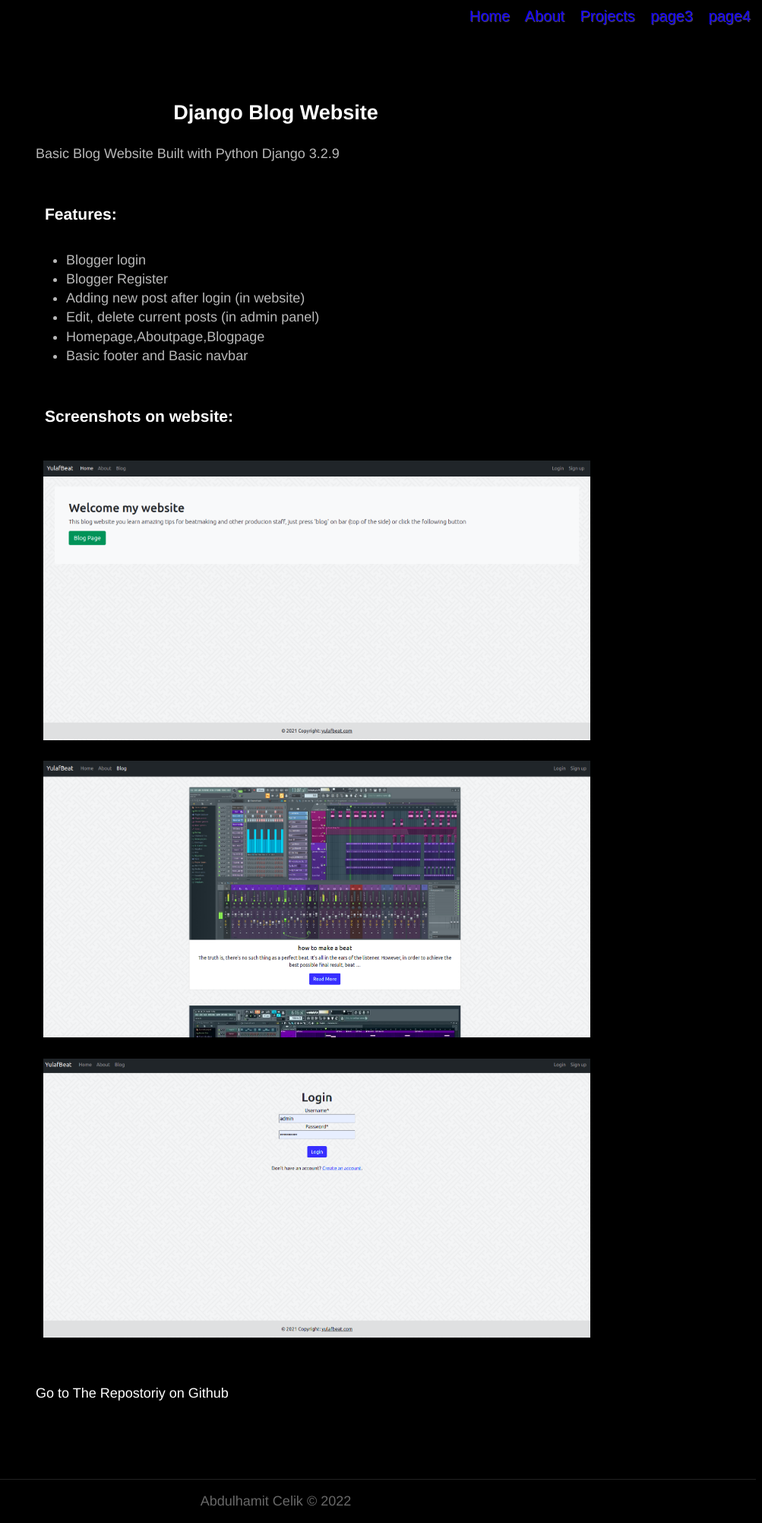
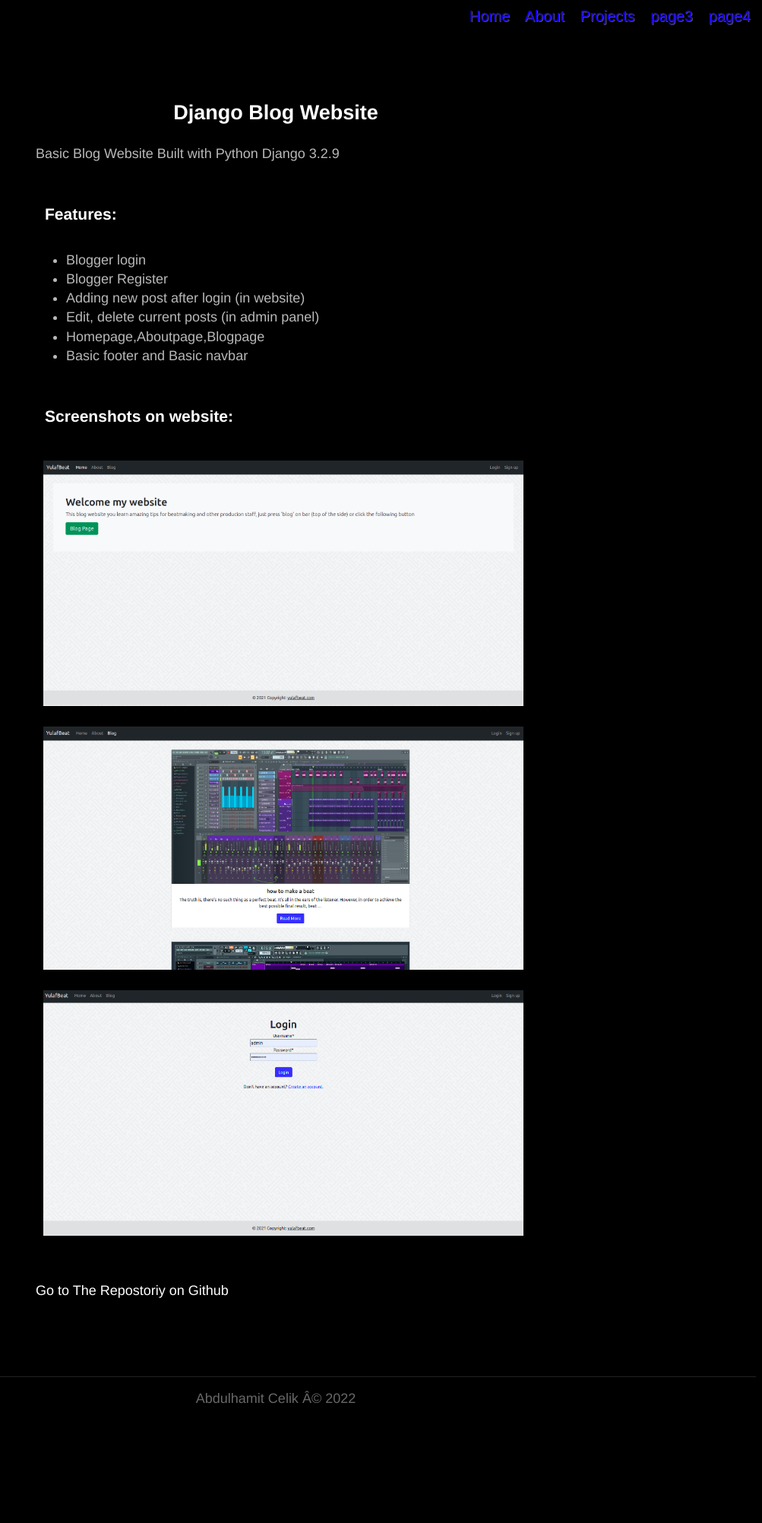
Before and after one commit to hmtcelik/jekyll-resume, a Jekyll site: the page built from _posts/22-01-14-django-blog.md, in a window 1280 px wide. Shown: the whole page at 76% size, without its empty margins (277-1280 px from the left). Built offline with Jekyll 4.4.1, drawn with Linux system fonts in a browser that asks for light colours; after the commit the page ends 1869 px from its top, so only the background shows below that.

Commit message:
resize images on mobile site

```diff
--- a/_layouts/base.html
+++ b/_layouts/base.html
@@ -1,6 +1,8 @@
 <!doctype html>
 <html>
   <head>
+    <meta http-equiv="content-type" content="text/html; charset=ISO-8859-1">
+    <meta content="width=device-width; initial-scale=0.7; maximum-scale=0.7;   user-scalable=0;" name="viewport">
     <!-- 404 page if-->
     {% if page.url == "/404.html" %}
       <meta http-equiv="refresh" content="5; url=/">
--- a/_sass/main.scss
+++ b/_sass/main.scss
@@ -107,7 +107,8 @@
   line-height: 1.4;
   margin: 0 auto;
   width: 50%;
-  max-width: 750px;
+  max-width: 100%;
+
 }
 .about-text{
   border-top: 1px solid #222;
@@ -139,8 +140,9 @@
   padding: 10px;
   width: 720px;
   height: auto;
+  max-width: 100%;
+
 }
-
 
 
 
@@ -160,6 +162,8 @@
   margin-top: 25px;
   border: 1px solid rgb(112, 112, 112);
   width: 550px;
+  max-width: 100%;
+
 }
 
 .gallery:hover {
```
Also changed, not shown: 7 other files.
